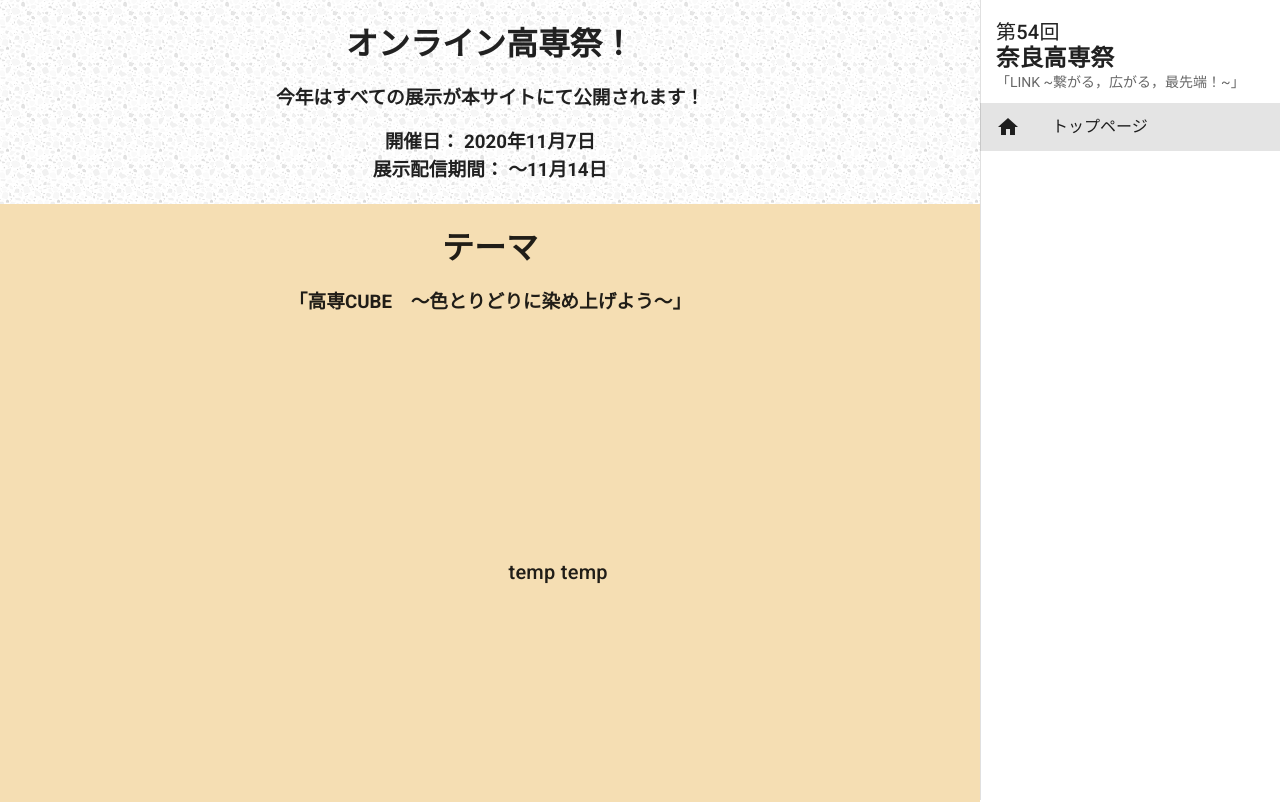
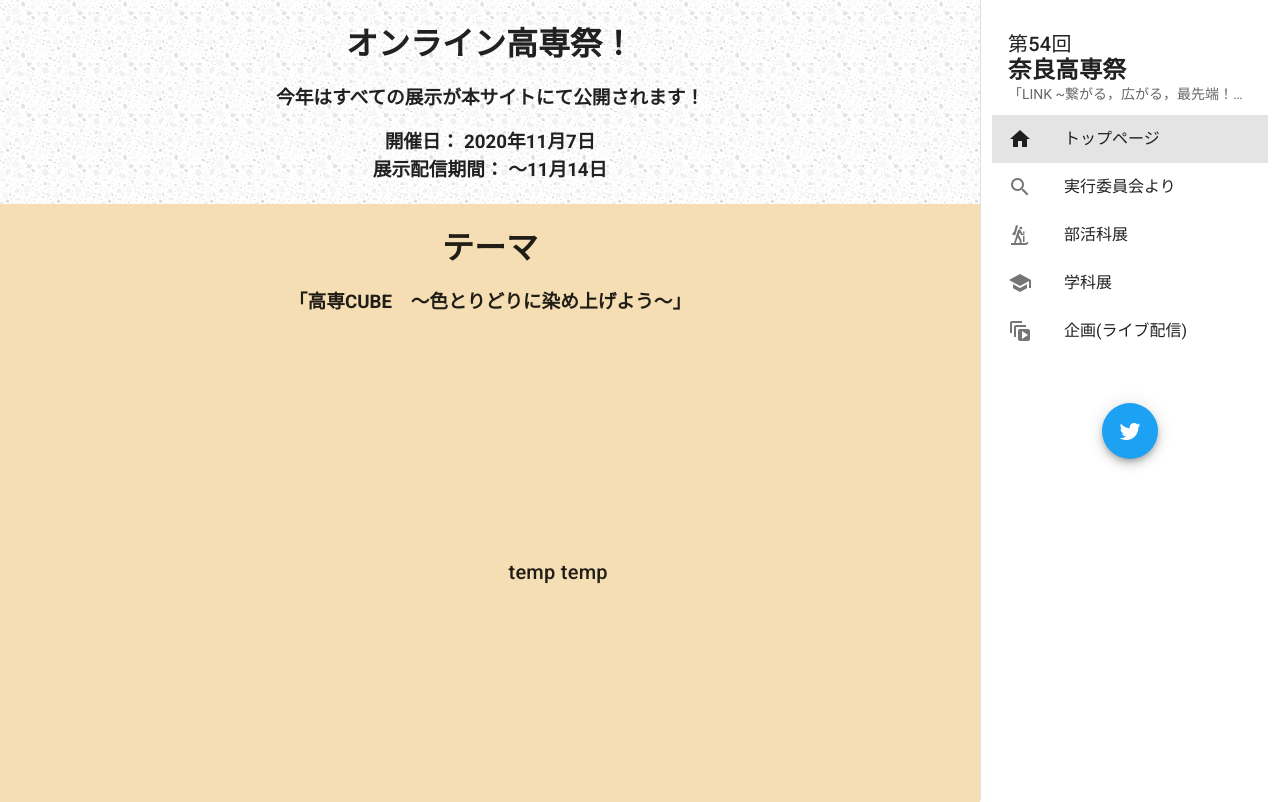
Before and after one commit to jellyfish26/kosen-fes-web, a Nuxt app: page / in a window 1280 px wide. Shown: the top 802 px of the page. Built offline with nearby package versions, Linux system fonts and the light colour scheme.

Commit message:
add navigation drawer

```diff
--- a/layouts/default.vue
+++ b/layouts/default.vue
@@ -8,6 +8,7 @@
       :src="navigation_image"
       app
     >
+      <v-container fluid>
         <v-list>
           <v-list-item>
             <v-list-item-content>
@@ -36,6 +37,21 @@
             </v-list-item-content>
           </v-list-item>
         </v-list>
+        <v-layout class="my-10" style="height: 100%" justify-center align-end>
+          <v-btn
+            class="mx-2"
+            fab
+            dark
+            color="#1DA1F2"
+            href="https://twitter.com/nara_kousensai"
+            target="_blank"
+          >
+            <v-icon>
+              mdi-twitter
+            </v-icon>
+          </v-btn>
+        </v-layout>
+      </v-container>
     </v-navigation-drawer>
     <v-app-bar
       v-if="this.$vuetify.breakpoint.width < 1264"
@@ -72,6 +88,26 @@ export default {
           icon: 'mdi-home',
           title: 'トップページ',
           to: '/'
+        },
+        {
+          icon: 'mdi-magnify',
+          title: '実行委員会より',
+          to: '/about'
+        },
+        {
+          icon: 'mdi-biathlon',
+          title: '部活科展',
+          to: '/club'
+        },
+        {
+          icon: 'mdi-school',
+          title: '学科展',
+          to: '/course'
+        },
+        {
+          icon: 'mdi-animation-play',
+          title: '企画(ライブ配信)',
+          to: '/live'
         }
       ],
       right: true,
```
Lines whose indentation alone changed are shown as unchanged.
